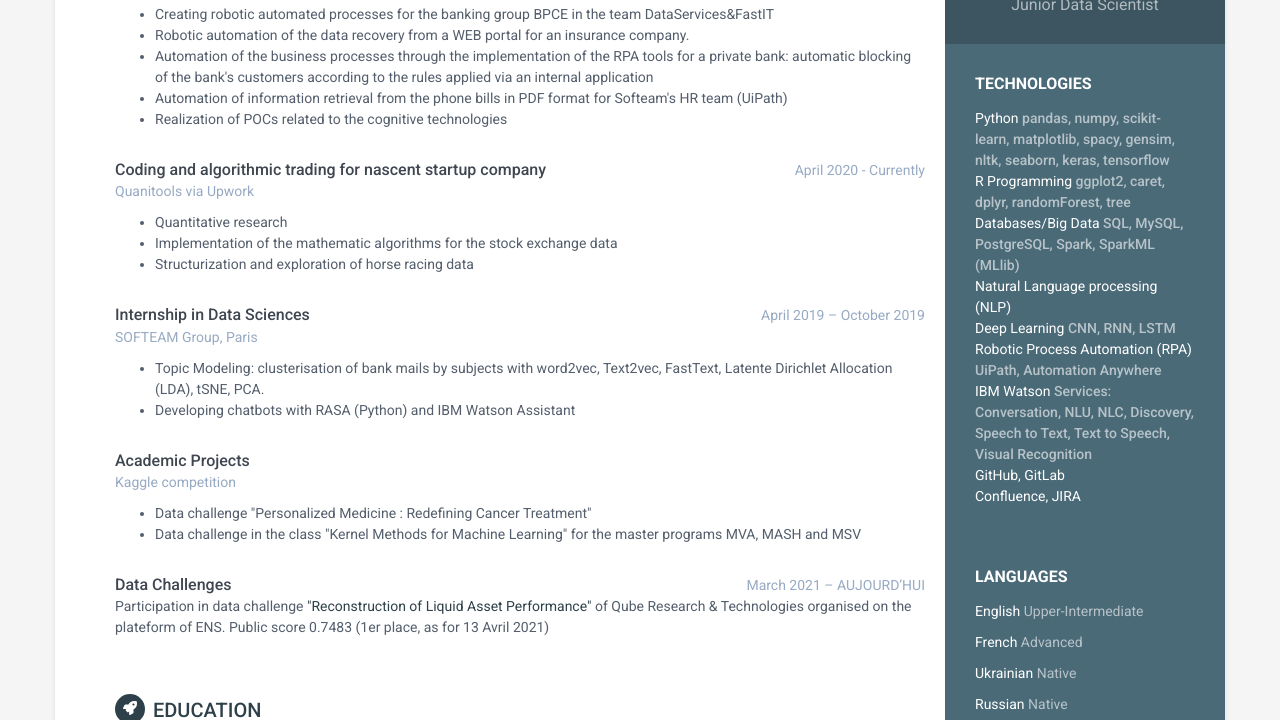
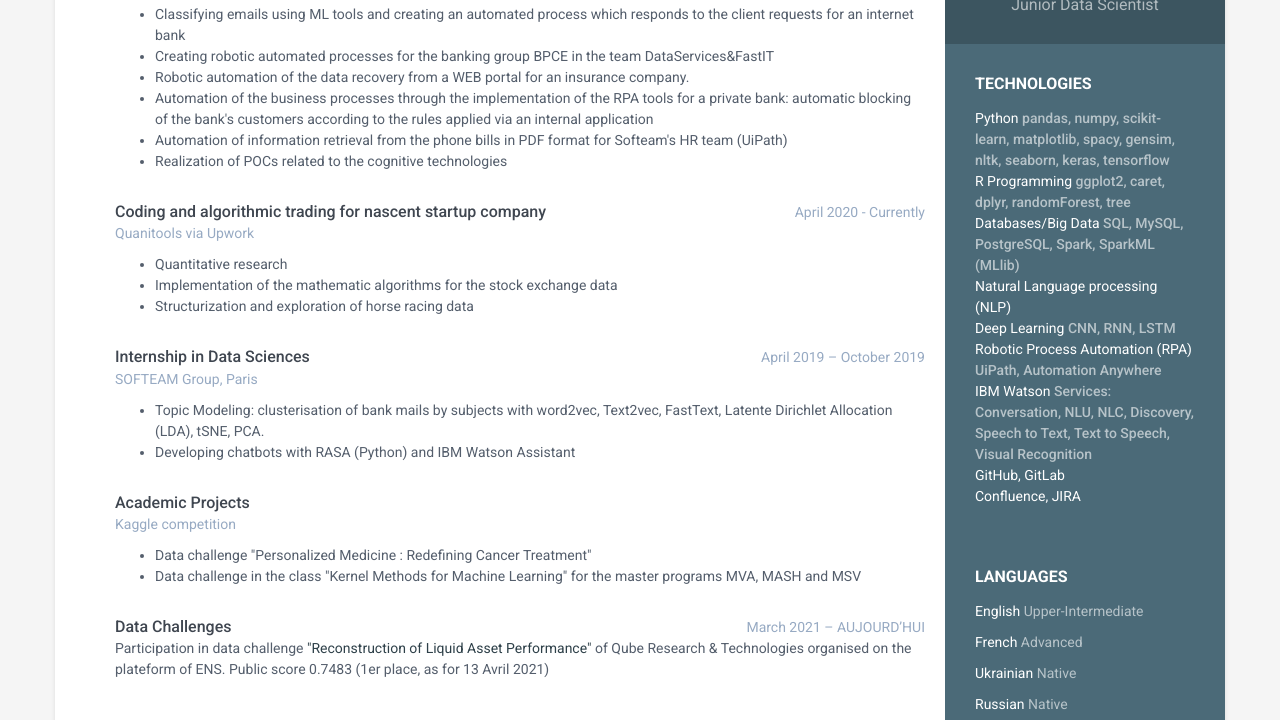
Before and after one commit to NikaChe/CV, a plain HTML site: page assets/en.html in a window 1280 px wide. Shown: the part 380-1100 px from the top of the page. Drawn offline with Linux system fonts and the light colour scheme.

Commit message:
add last experience

```diff
--- a/assets/en.html
+++ b/assets/en.html
@@ -142,6 +142,7 @@
                     </div><!--//meta-->
                     <div class="details">
                         <ul>
+                            <li>Classifying emails using ML tools and creating an automated process which responds to the client requests for an internet bank</li>
                             <li>Creating robotic automated processes for the banking group BPCE in the team DataServices&FastIT</li>
                             <li>Robotic automation of the data recovery from a WEB portal for an insurance company.  </li>
                             <li>Automation of the business processes through the implementation of the RPA tools for a private bank: automatic blocking of the bank's customers according to the rules applied via an internal application</li>
```
Also changed, not shown: 3 other files.
